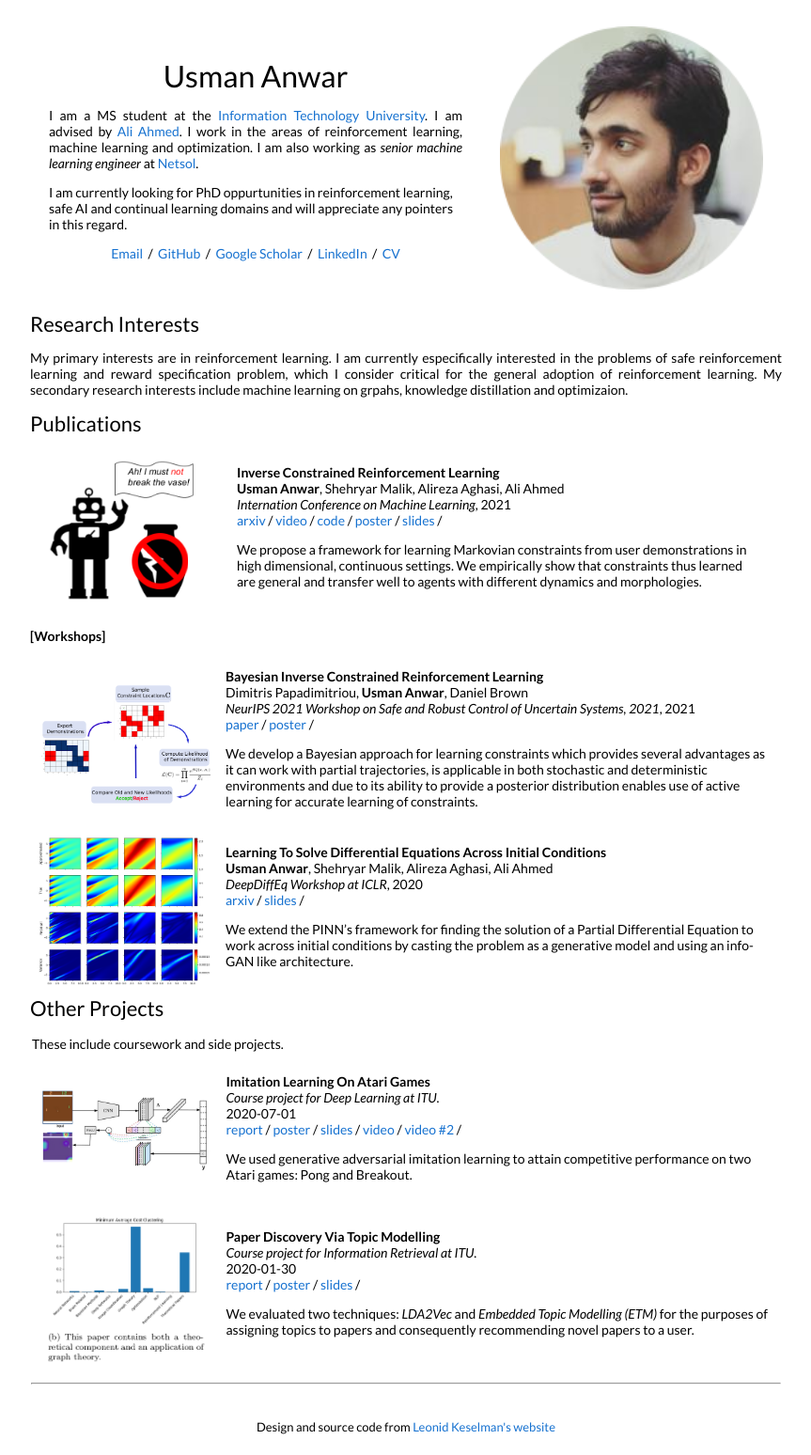
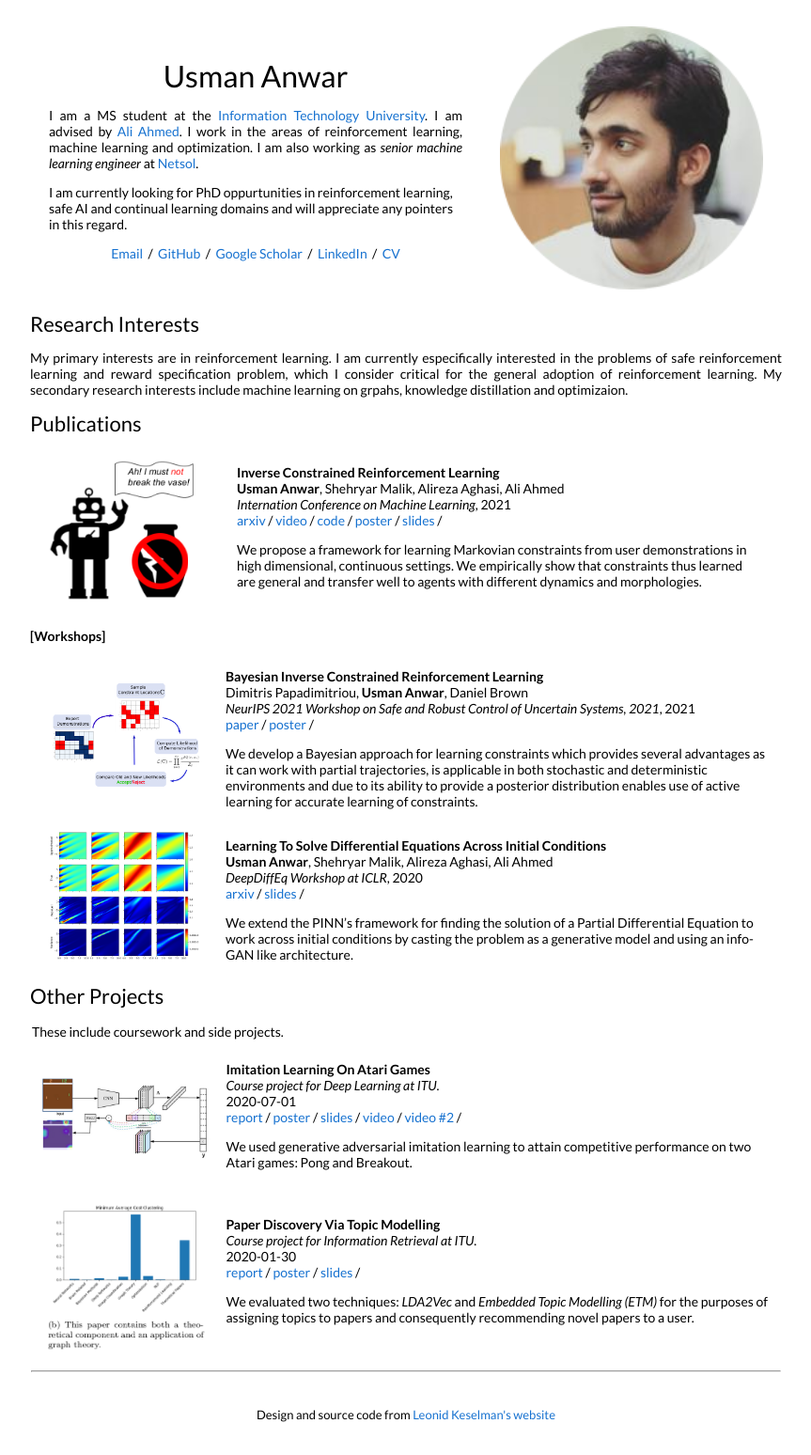
Before and after one commit to uzman-anwar/uzman-anwar.github.io, a Jekyll site: the page built from _posts/workshop/2021-12-01-BICRL.markdown, in a window 1280 px wide. Shown: the whole page at 94% size, without its empty margins (208-1071 px from the left). Built offline with Jekyll 4.4.1, drawn with Linux system fonts in a browser that asks for light colours.

Commit message:
Minor Update

```diff
--- a/_layouts/default.html
+++ b/_layouts/default.html
@@ -116,7 +116,7 @@
           {% for cat in post.categories %}
           {% if cat == 'workshop' %}
           <tr>
-            <td style="padding:1%;width:25%;vertical-align:middle;min-width:120px">
+            <td style="padding:2.5%;padding-top:0;width:25%;vertical-align:middle;min-width:120px">
               <img src="{{post.image}}" alt="project1 image" style="width:auto; height:auto; max-width:100%;" />
             </td>
             <td style="padding:1%;width:75%;vertical-align:middle">
```
